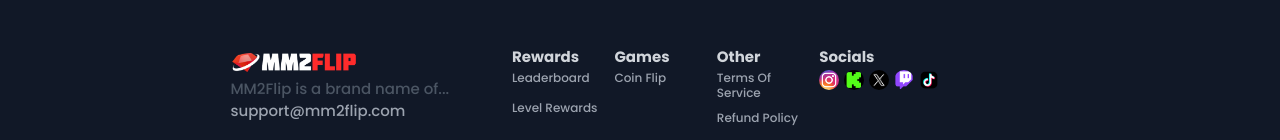
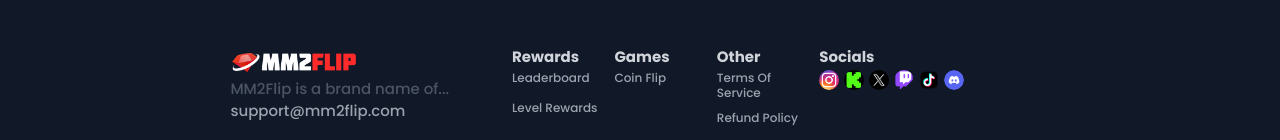
Before and after one commit to skranee/flip, a React (Create React App) app: page / in a window 1280 px wide. Shown: the part 803-943 px from the top of the page. Built offline with nearby package versions, Linux system fonts and the light colour scheme; no server answers.

Commit message:
fixed bugs

```diff
--- a/src/faqBeneath.jsx
+++ b/src/faqBeneath.jsx
@@ -5,6 +5,7 @@ import kick from './imgs/kick.png'
 import tiktok from './imgs/tiktok.png'
 import twitch from './imgs/twitch.png'
 import x from './imgs/x.png'
+import discord from './imgs/discord.png'
 import ban from './imgs/ban.png'
 
 function FaqBeneath () {
@@ -71,6 +72,13 @@ function FaqBeneath () {
                     style={{marginLeft: 100}}
                     onClick={() => handleNavigate('https://www.tiktok.com/@mm2flip')}
                 />
+                <img
+                    className='socialsLogo'
+                    src={discord}
+                    alt=''
+                    style={{marginLeft: 125}}
+                    onClick={() => handleNavigate('https://discord.gg/mm2flip')}
+                />
             </div>
             <img className='banFaq' src={ban} alt=''/>
             <a className='banTextFaq'>18+ Only</a>
--- a/src/mainPage/playzone/gamesList.jsx
+++ b/src/mainPage/playzone/gamesList.jsx
@@ -78,13 +78,28 @@ function GamesList () {
 
     useEffect(() => {
         if(globalStore.titleAll === 'Joinable') {
-            setGamesCopy(games.filter(item => item.status === 'Joinable'))
+            if(globalStore.titleHL === 'High To Low') {
+                setGamesCopy(games.slice().sort((a,b) => b.bet - a.bet).filter(item => item.status === 'Joinable'))
+            }
+            else if (globalStore.titleHL === 'Low To High') {
+                setGamesCopy(games.slice().sort((a,b) => a.bet - b.bet).filter(item => item.status === 'Joinable'))
+            }
         }
         else if(globalStore.titleAll === 'Ongoing') {
-            setGamesCopy(games.filter(item => item.status === 'Ongoing'))
+            if(globalStore.titleHL === 'High To Low') {
+                setGamesCopy(games.slice().sort((a,b) => b.bet - a.bet).filter(item => item.status === 'Ongoing'))
+            }
+            else if (globalStore.titleHL === 'Low To High') {
+                setGamesCopy(games.slice().sort((a,b) => a.bet - b.bet).filter(item => item.status === 'Ongoing'))
+            }
         }
         else if(globalStore.titleAll === 'All') {
-            setGamesCopy(games.filter(item => item.status))
+            if(globalStore.titleHL === 'High To Low') {
+                setGamesCopy(games.slice().sort((a,b) => b.bet - a.bet).filter(item => item.status))
+            }
+            else if (globalStore.titleHL === 'Low To High') {
+                setGamesCopy(games.slice().sort((a,b) => a.bet - b.bet).filter(item => item.status))
+            }
         }
     }, [globalStore.titleAll, games])
 
```
Also changed, not shown: src/imgs/discord.png (added).
